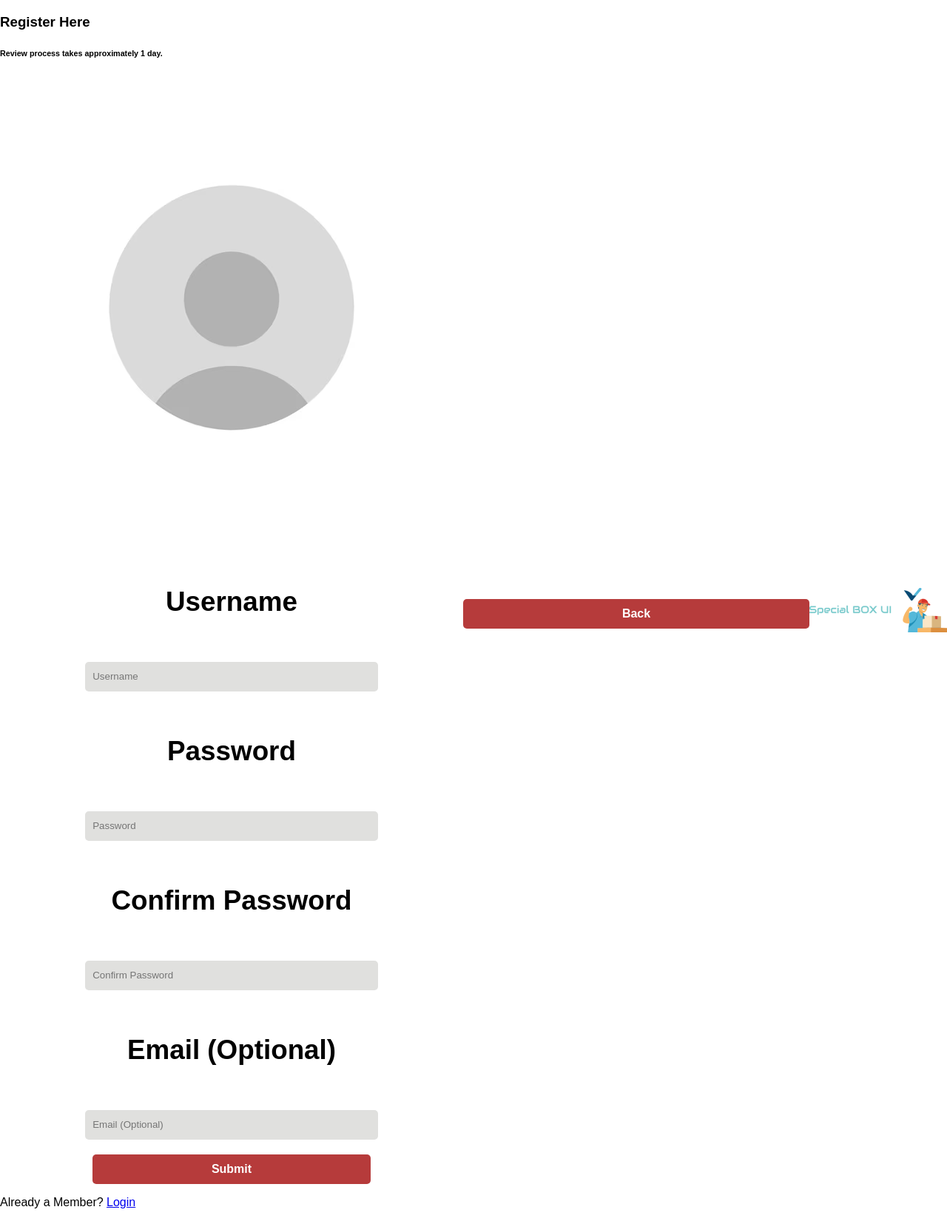
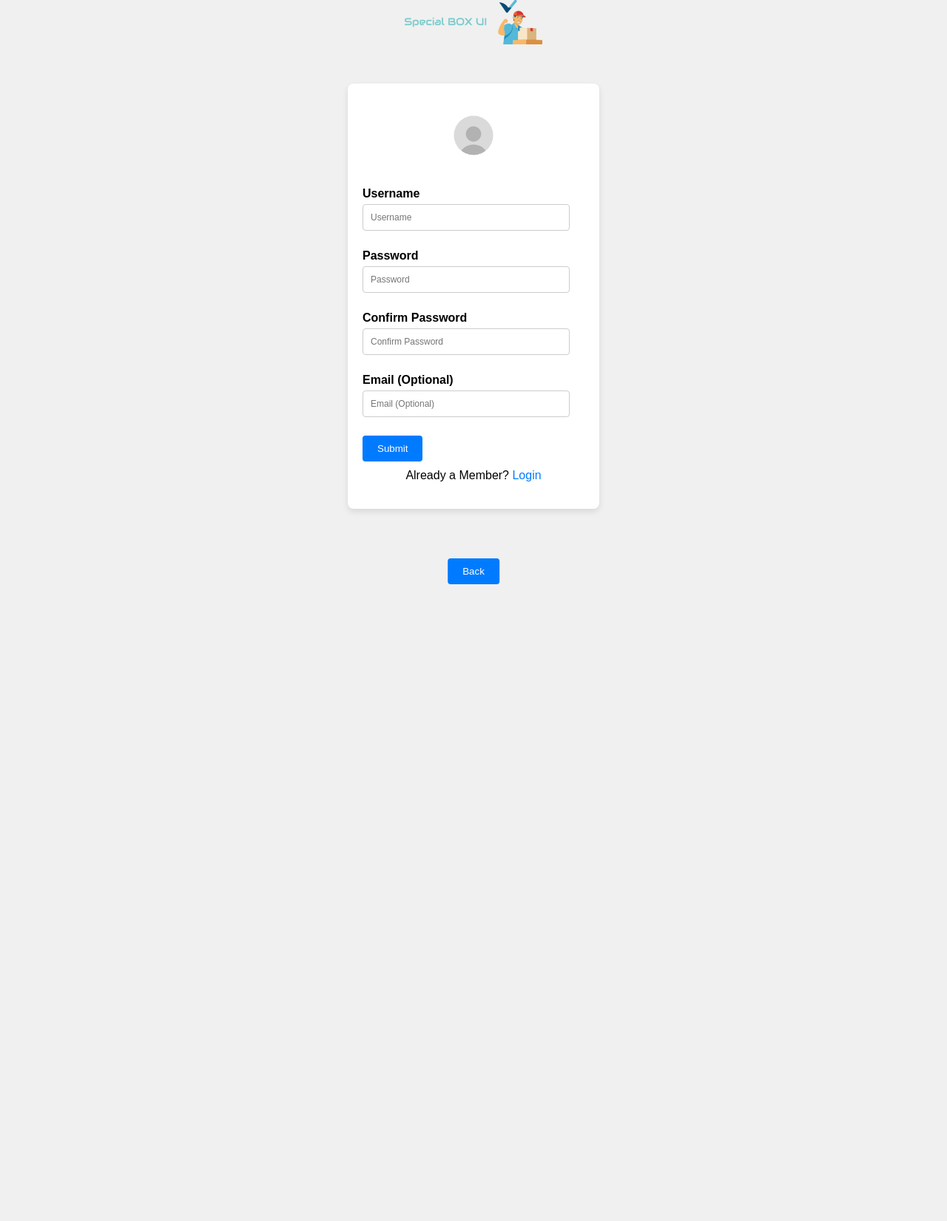
Before and after one commit to Kishan0405/Special_BOX_UI, a PHP site: page /register.html in a window 1280 px wide. Shown: the whole page at 74% size. After the commit the page ends 790 px from the top, so only its background shows below. Run offline with PHP 8.4, Linux system fonts and the light colour scheme.

Commit message:
Update stylesregister.css

```diff
--- a/Styles/stylesregister.css
+++ b/Styles/stylesregister.css
@@ -1,79 +1,171 @@
 body {
+  font-family: Arial, sans-serif;
+  background-color: #f0f0f0;
   margin: 0;
   padding: 0;
+  animation: fadeIn 1s ease-in-out;
+}
+
+.center-container {
   display: flex;
   justify-content: center;
   align-items: center;
-    min-height: 100vh;
-    font-family: 'Jost', sans-serif;
+  height: 100vh;
 }
 
-  .main {
-    width: 350px;
-    height: 500px;
-    background: url("https://doc-08-2c-docs.googleusercontent.com/docs/securesc/68c90smiglihng9534mvqmq1946dmis5/fo0picsp1nhiucmc0l25s29respgpr4j/1631524275000/03522360960922298374/03522360960922298374/1Sx0jhdpEpnNIydS4rnN4kHSJtU1EyWka?e=view&authuser=0&nonce=gcrocepgbb17m&user=03522360960922298374&hash=tfhgbs86ka6divo3llbvp93mg4csvb38") no-repeat center/cover;
-    border-radius: 10px;
-    box-shadow: 5px 20px 50px #000;
+form {
+  background-color: #fff;
+  padding: 20px;
+  border-radius: 8px;
+  box-shadow: 0 4px 8px rgba(0, 0, 0, 0.1);
+  width: 300px;
+  animation: slideInFromTop 1s ease-in-out;
 }
 
-  #chk {
-    display: none;
+.profile-photo {
+  display: block;
+  margin: 0 auto 20px;
+  width: 100px;
+  height: 100px;
+  border-radius: 50%;
+  animation: fadeIn 1s ease-in-out;
 }
 
-  .signup {
-    position: relative;
-    width: 100%;
-    height: 100%;
+h3 {
+  margin-bottom: 20px;
+  text-align: center;
+  animation: fadeIn 1s ease-in-out;
 }
 
-  label {
-    color: #000000;
-    font-size: 2.3em;
-    justify-content: center;
-    display: flex;
-    margin: 60px;
-    font-weight: bold;
-    cursor: pointer;
-    transition: 0.5s ease-in-out;
+h4, h6 {
+  text-align: center;
+  margin-bottom: 20px;
 }
 
-  input {
-    width: 60%;
-    height: 20px;
-    background: #e0e0de;
-    justify-content: center;
-    display: flex;
-    margin: 20px auto;
-    padding: 10px;
-    border: none;
-    outline: none;
-    border-radius: 5px;
+.input-field {
+  margin-bottom: 15px;
 }
 
-  button {
-    width: 60%;
-    height: 40px;
-    margin: 10px auto;
-    justify-content: center;
+.input-field label {
   display: block;
-    color: #fff;
-    background: #a10000c4;
-    font-size: 1em;
+  margin-bottom: 5px;
   font-weight: bold;
-    margin-top: 20px;
-    outline: none;
-    border: none;
-    border-radius: 5px;
-    transition: 0.4s ease-in;
-    cursor: pointer;
 }
 
-  button:hover {
-    background: #00a40e;
+input[type="text"],
+input[type="password"],
+input[type="email"] {
+  width: calc(100% - 20px);
+  padding: 10px;
+  font-size: 12px;
+  margin-bottom: 10px;
+  border: 1px solid #ccc;
+  border-radius: 4px;
+  box-sizing: border-box;
+  animation: slideInFromLeft 1s ease-in-out;
 }
 
-  #chk:checked ~ .signup label {
-    transform: scale(0.6);
+p {
+  margin-top: 10px;
+  text-align: center;
+  animation: fadeIn 1s ease-in-out;
+}
+
+a {
+  color: #007bff;
+  text-decoration: none;
+  animation: fadeIn 1s ease-in-out;
+}
+
+a:hover {
+  text-decoration: underline;
+}
+/* Animations */
+@keyframes fadeIn {
+  from {
+    opacity: 0;
+  }
+  to {
+    opacity: 1;
+  }
+}
+
+@keyframes slideInFromTop {
+  from {
+    transform: translateY(-100%);
+  }
+  to {
+    transform: translateY(0);
+  }
+}
+
+@keyframes slideInFromLeft {
+  from {
+    transform: translateX(-100%);
+  }
+  to {
+    transform: translateX(0);
+  }
+}
+
+@keyframes slideInFromRight {
+  from {
+    transform: translateX(100%);
+  }
+  to {
+    transform: translateX(0);
+  }
+}
+
+.back-button {
+  background-color: #007bff;
+  color: #fff;
+  border: none;
+  border-radius: 4px;
+  padding: 10px 20px;
+  cursor: pointer;
+  transition: background-color 0.3s ease;
+  margin: 0 auto;
+  display: block;
+  margin-top: -20px;
+}
+.back-button {
+    position: absolute;
+    bottom: 10px;
+    left: 50%;
+    transform: translateX(-50%);
+  }
+
+.back-button:hover {
+  background-color: #0056b3;
+}
+
+.submit-container {
+  display: flex;
+  justify-content: center;
+  margin-top: 20px; /* Adjust this value as needed */
+}
+
+.submit {
+  background-color: #007bff;
+  color: #fff;
+  border: none;
+  border-radius: 4px;
+  padding: 10px 20px;
+  cursor: pointer;
+  transition: background-color 0.3s ease, box-shadow 0.3s ease;
+}
+
+.submit:hover {
+  background-color: #0056b3;
+  box-shadow: 0 4px 8px rgba(0, 0, 0, 0.2);
+}
+
+
+@media (min-width: 768px) {
+  form {
+    width: 300px;
+  }
 }
 
 #loading-icon {
@@ -106,20 +198,34 @@
   }
 }
 
-  .backbutton {
-    background-color: #007bff;
-    color: #ffffff;
-    border: none;
-    border-radius: 4px;
-    padding: 10px 20px;
-    cursor: pointer;
-    transition: background-color 0.3s ease;
-    position: absolute;
-    bottom: 30px;
-    left: 735px;
-    width: 80px;
+@media print {
+  body {
+    background-color: transparent;
   }
 
-  .backbutton:hover {
-    background-color: #0056b3;
+  form {
+    background-color: transparent;
+    box-shadow: none;
   }
+
+  .profile-photo {
+    display: none;
+  }
+
+  h3 {
+    margin-bottom: -900px;
+  }
+}
+.register-container {
+  position: fixed;
+  bottom: 0;
+  left: 0;
+  width: 100%;
+  margin-top: 20px;
+}
+.banner {
+  position: absolute;
+  bottom: 0; /* Or a fixed position based on your design */
+  width: 100%;
+  z-index: 10;  /* Ensure the banner is above the form */
+}
```
Lines whose indentation alone changed are shown as unchanged.
